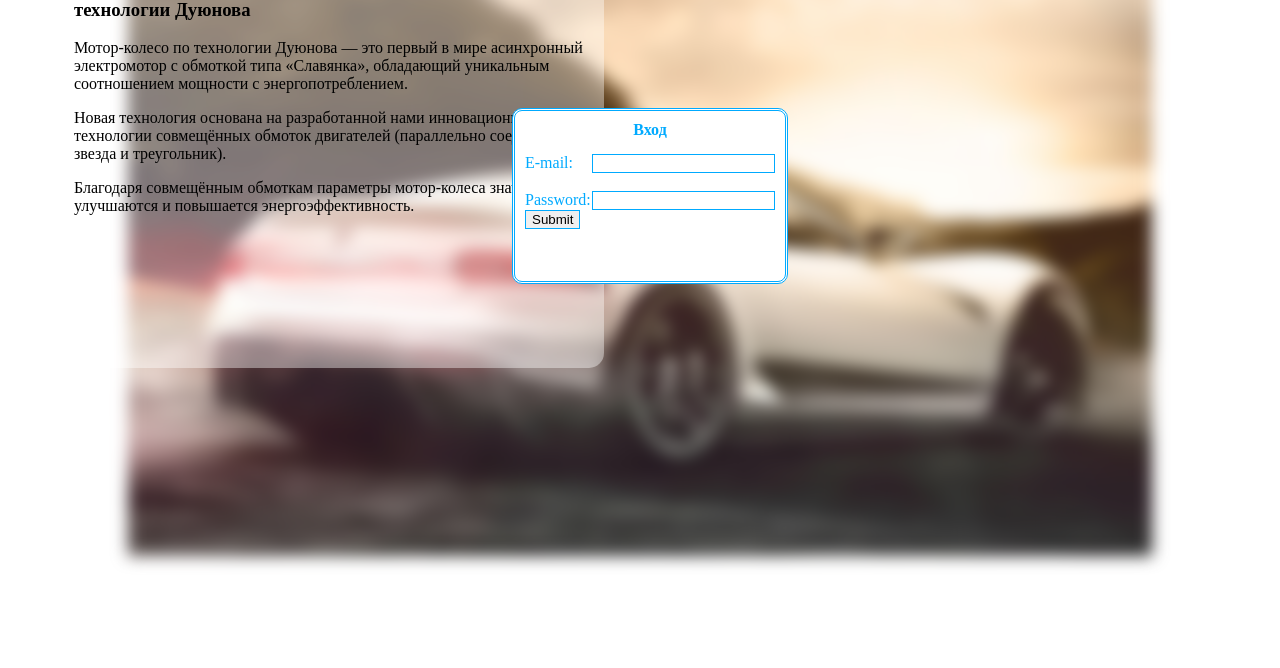
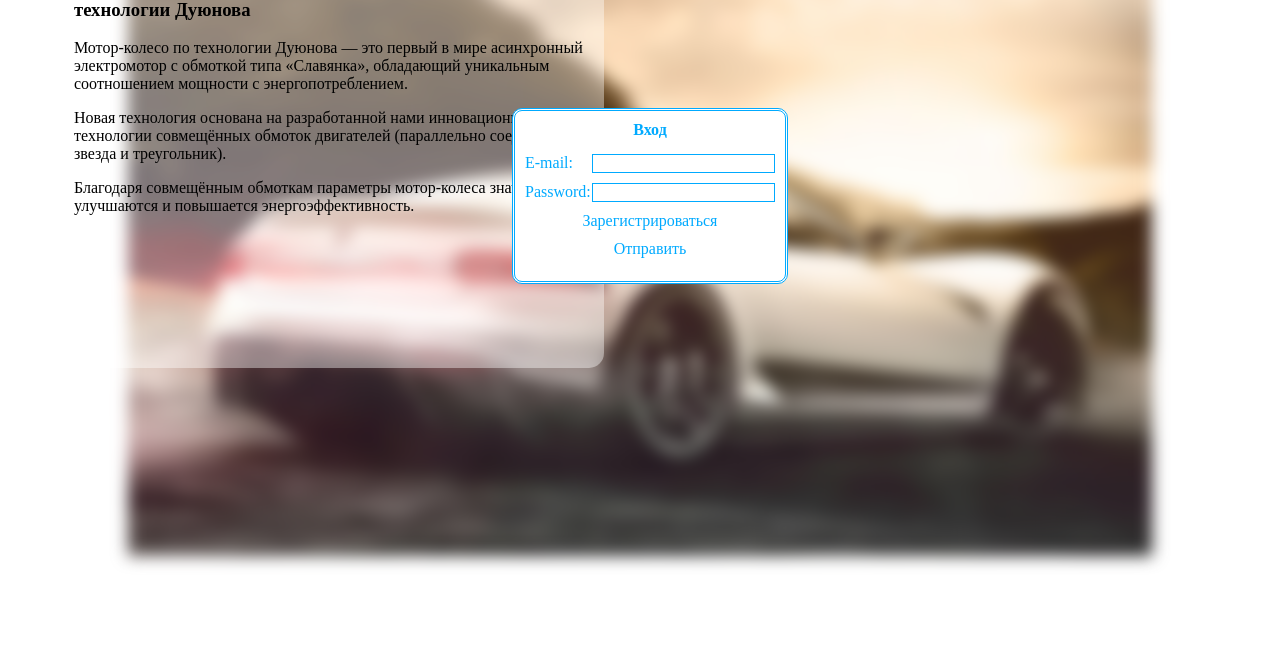
Before and after one commit to Sergeydigl3/solargroup-page, a Flask app: page / in a window 1280 px wide. Shown: the part 212-880 px from the top of the page. Run offline with Flask 2, Linux system fonts and the light colour scheme.

Commit message:
log/sing in start2

```diff
--- a/css/main.css
+++ b/css/main.css
@@ -13,21 +13,36 @@ body {
     border-radius: 10px;
     border: 3px double #0af;
     color: #0af;
+    text-align: center;
 }
 .enter_window h4 {
     text-align: center;
     margin: auto 0 15px 0;
 }
+.enter_window a {
+    margin-top: 10px;
+    color: #00aaff;
+    text-decoration: none;
+}
+.enter_window form {
+    display: flex;
+    justify-content: center;
+    flex-flow: column wrap;
+    text-align: center;
+}
 .enter_window label {
     display: flex;
     justify-content: space-between;
+    margin-top: 10px;
+}
+.enter_window label:first-child {
+    margin-top: 0;
 }
 .enter_window input {
     border: 1px solid #0af;
 }
-.enter_window input[type="submit"] {
-    justify-content: center;
-    align-items: center;
+.submit {
+    margin-top: 10px;
 }
 .mark {
     color: #0af;
--- a/templates/index.html
+++ b/templates/index.html
@@ -3,16 +3,18 @@
 <head>
     <meta charset="UTF-8">
     <title>SolarGroup!</title>
-    <link rel="stylesheet" href="css/main.css">
+    <link rel="stylesheet" href="../css/main.css">
 </head>
 <body>
 <div class="enter_window">
     <h4>Вход</h4>
     <form action="">
-        <label>E-mail:<input type="text"></label><br>
+        <label>E-mail:<input type="text"></label>
         <label>Password:<input type="password"></label>
-        <input type="submit">
+        <a href="#">Зарегистрироваться</a>
+        <a href="#" class="submit">Отправить</a>
     </form>
+
 </div>
 <header>
     <div class="logo"><img src="#" alt="SolarGroup"></div>
```
